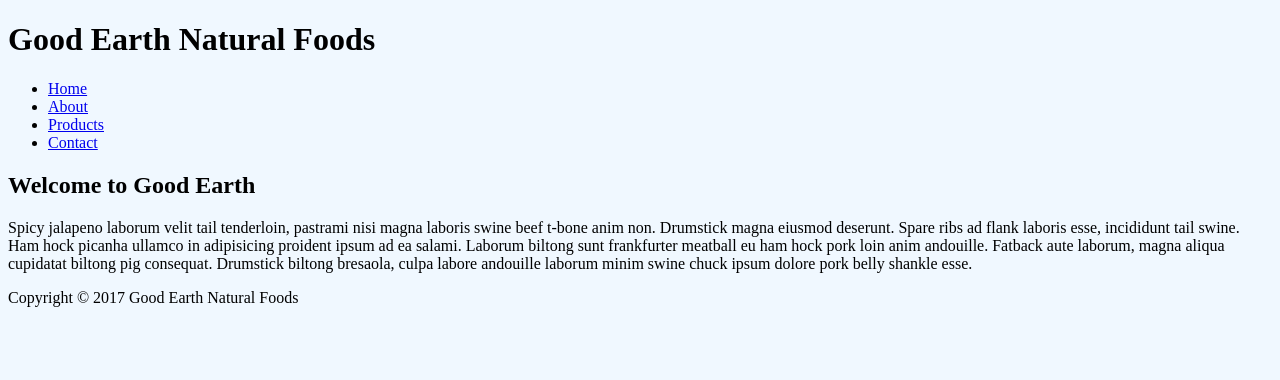
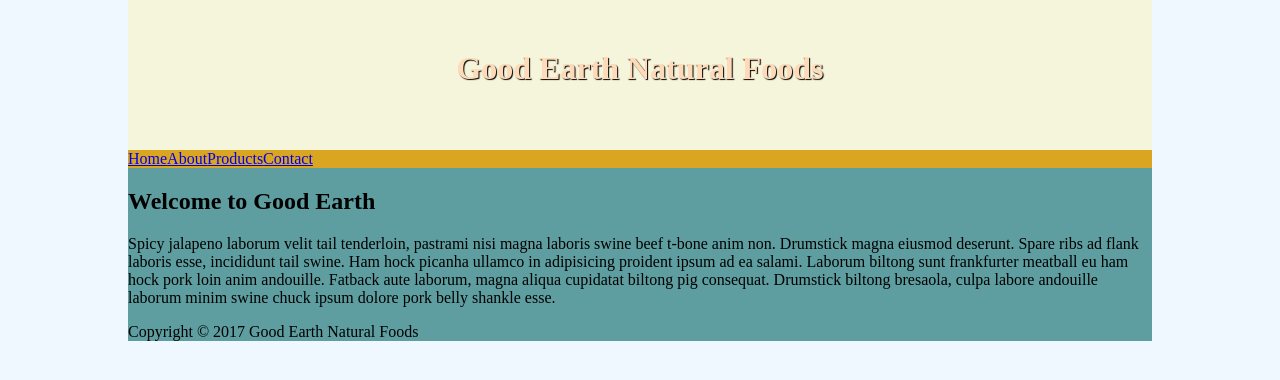
Before and after one commit to shadeeperez/ALC-Web-Development-2018, a plain HTML site: page Small Biz Website /index.html in a window 1280 px wide. Drawn offline with Linux system fonts and the light colour scheme.

Commit message:
added new pages -- navigation

```diff
--- a/Small Biz Website /css/style.css
+++ b/Small Biz Website /css/style.css
@@ -1,4 +1,48 @@
 /* CSS Style Sheet for Good Earth  */
+
+/* Global Style */
 body{
     background-color: aliceblue;
+    margin: 0;
+    padding: 0;
 }
+
+div#container {
+    background-color: cadetblue;
+    width:1024px;
+    /* centers the container */
+    margin: auto;
+}
+
+header {
+    background-color: beige;
+    width: 100%;
+    height: 150px;
+    margin: 0;
+}
+
+header h1 {
+    text-align: center;
+    padding-top: 50px;
+    color: peachpuff;
+    text-shadow: 1px 1px 1px black;
+    margin: 0;
+}
+
+nav {
+    width: 100%;
+    background-color:goldenrod;
+    clear: both;
+    margin: 0 ;
+}
+
+nav ul {
+    margin: 0;
+    padding: 0;
+    overflow: hidden;
+    list-style: none;
+}
+
+nav ul li {
+    float: left;
+}
```
Also changed, not shown: Small Biz Website /about.html (added), Small Biz Website /contact.html (added), Small Biz Website /products.html (added), 1 other file.
